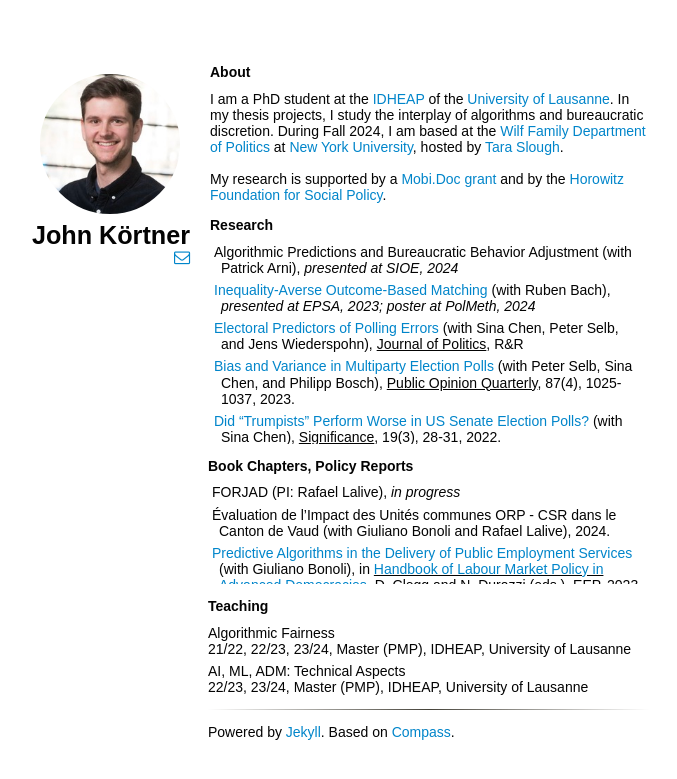
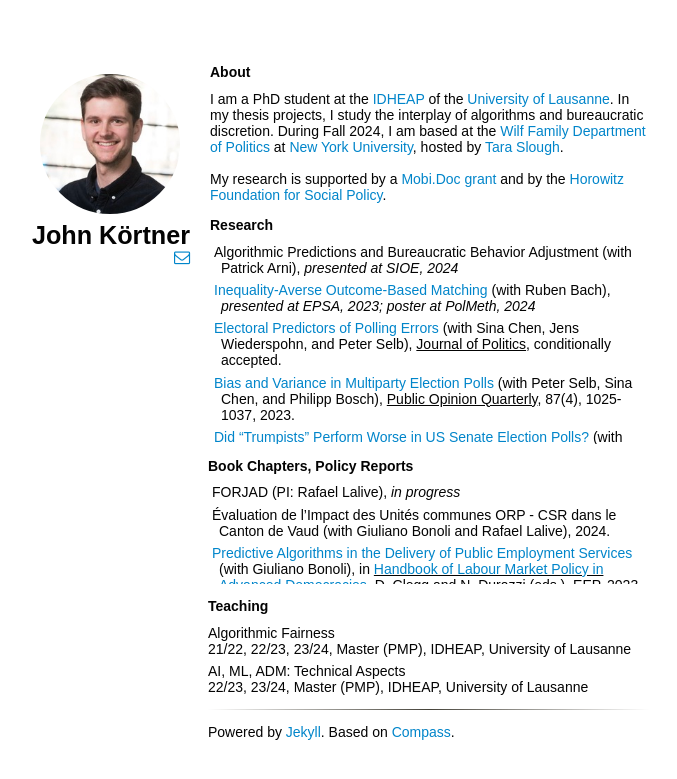
Before and after one commit to jkortner/jkortner.github.io, a Jekyll site: the page built from index.html, in a window 1280 px wide. Shown: the top 779 px of the page, without its empty margins (318-995 px from the left). Built offline with Jekyll 4.4.1, drawn with Linux system fonts in a browser that asks for light colours; nearby versions of some CDN libraries; some web fonts are replaced; a style sheet for code colours, icons or effects is not loaded.

Commit message:
Add JoP acceptance

```diff
--- a/_includes/content.html
+++ b/_includes/content.html
@@ -21,7 +21,7 @@
         <a href='https://osf.io/yrn4d/'>Inequality-Averse Outcome-Based Matching</a> (with Ruben Bach), <i>presented at EPSA, 2023; poster at PolMeth, 2024</i>
     </article>
     <article>
-        <a href='https://doi.org/10.33774/apsa-2023-t1vh8-v2'>Electoral Predictors of Polling Errors</a> (with Sina Chen, Peter Selb, and Jens Wiederspohn), <u>Journal of Politics</u>, R&amp;R
+        <a href='https://doi.org/10.33774/apsa-2023-t1vh8-v2'>Electoral Predictors of Polling Errors</a> (with Sina Chen, Jens Wiederspohn, and Peter Selb), <u>Journal of Politics</u>, conditionally accepted.
     </article>
     <article>
       <a href='https://doi.org/10.1093/poq/nfad046'>Bias and Variance in Multiparty Election Polls</a> (with Peter Selb, Sina Chen, and Philipp Bosch),
```
Also changed, not shown: 1 other file.
